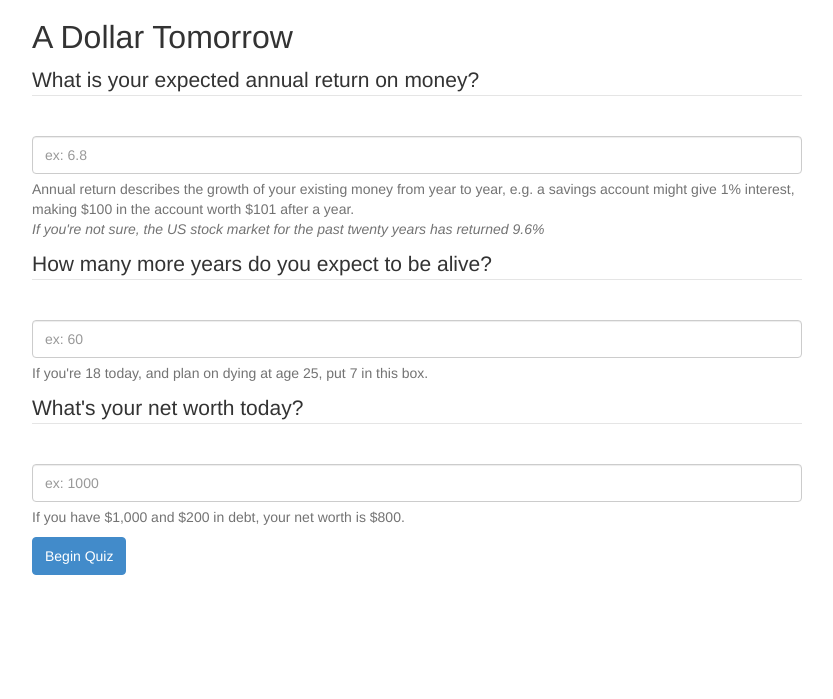
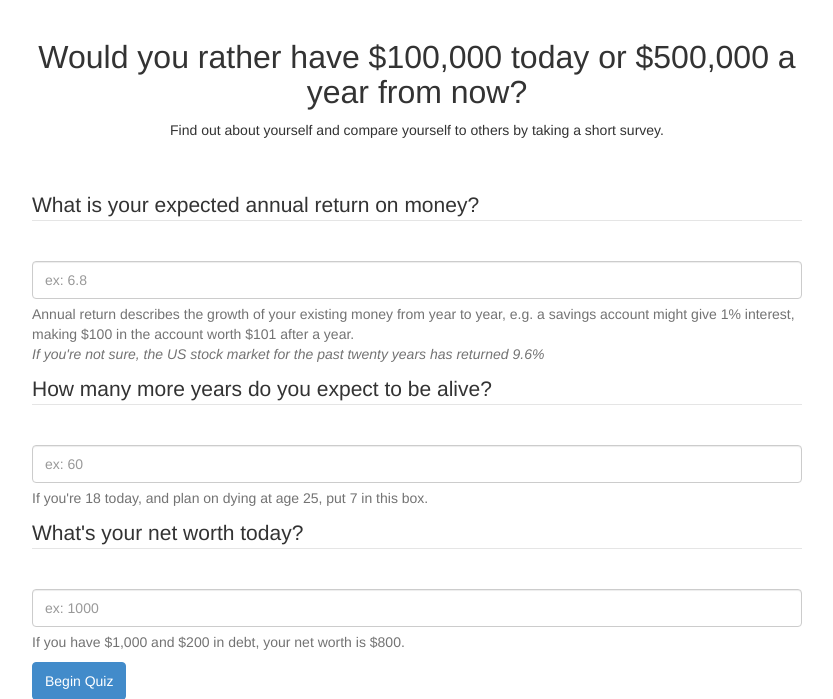
Before and after one commit to rozap/discountrates, a Django app: page / in a window 1280 px wide. Shown: the top 699 px of the page, without its empty margins (223-1056 px from the left). Run offline with Django 3.2, Linux system fonts and the light colour scheme; parts of the project's set-up code (start-up, migrations or seed data) failed here and were passed over; some libraries are stand-ins or nearby versions.

Commit message:
landing page formatting & content

```diff
--- a/static/templates/quiz/init.html
+++ b/static/templates/quiz/init.html
@@ -1,3 +1,10 @@
+<div id="intro" style="text-align: center; margin-bottom: 50px">
+	<h2>
+	<p>Would you rather have $100,000 today or $500,000 a year from now?</p></h2>
+	<p>Find out about yourself and compare yourself to others by taking a short survey.</p>
+	</h3>
+</div>
+
 <div>
 	<form id="init-form">
 		<% if(errors && errors.non_field_errors) { %>
--- a/static/templates/quiz/question.html
+++ b/static/templates/quiz/question.html
@@ -1,6 +1,6 @@
 <div class="row">
 	<div class="col col-lg-12">
-		<h3><%= question.text %></h3>
+		<h1><%= question.text %></h1>
 	</div>
 </div>
 
--- a/templates/quiz/quiz.html
+++ b/templates/quiz/quiz.html
@@ -12,7 +12,7 @@
 
 <div class="row">
 	<div class="col col-lg-8 col-offset-2">
-		<h2>A Dollar Tomorrow</h2>
+		<h1></h1>
 	</div>
 	<div id="quiz-body" class="col col-lg-8 col-offset-2">
 
```
